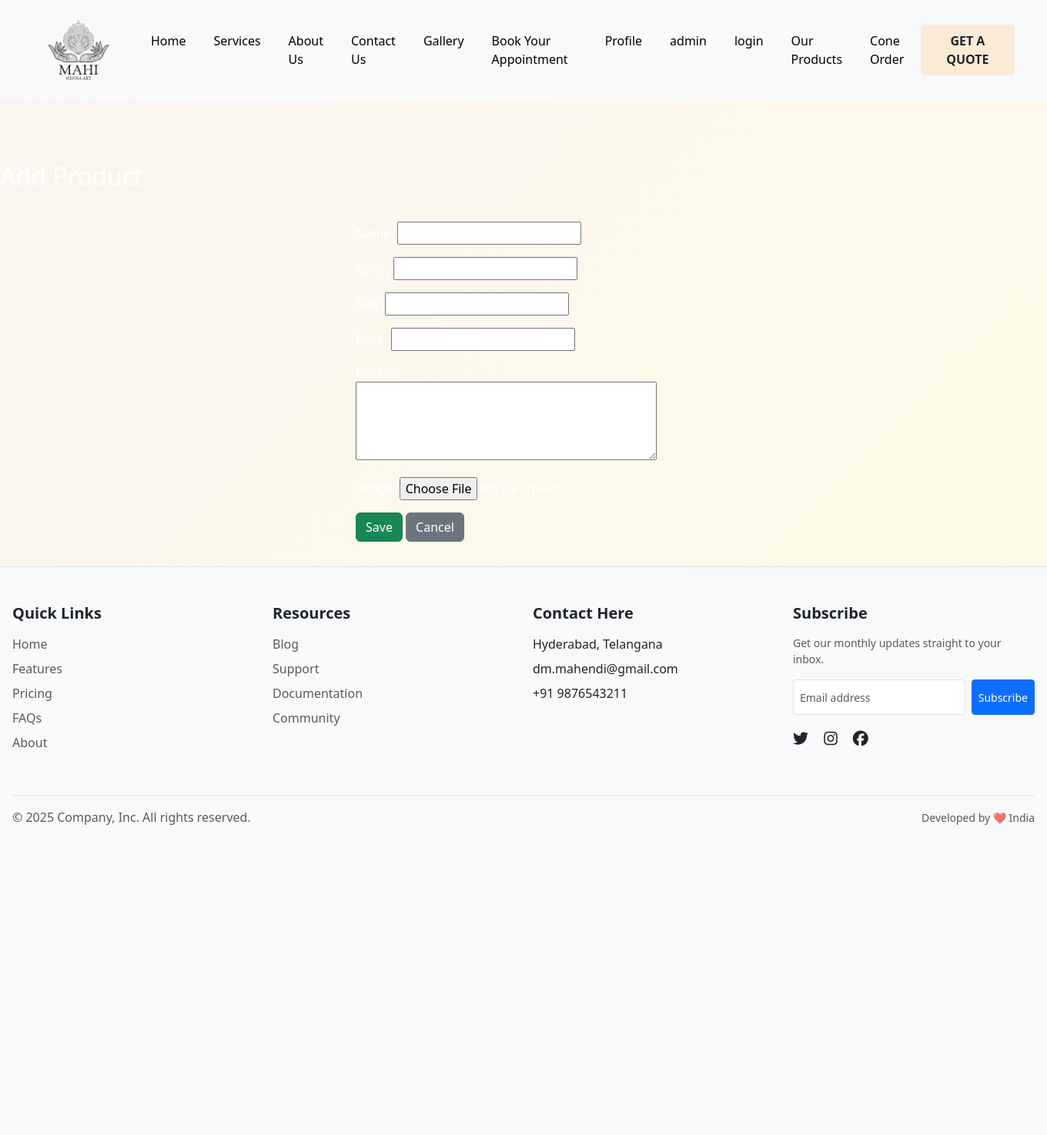
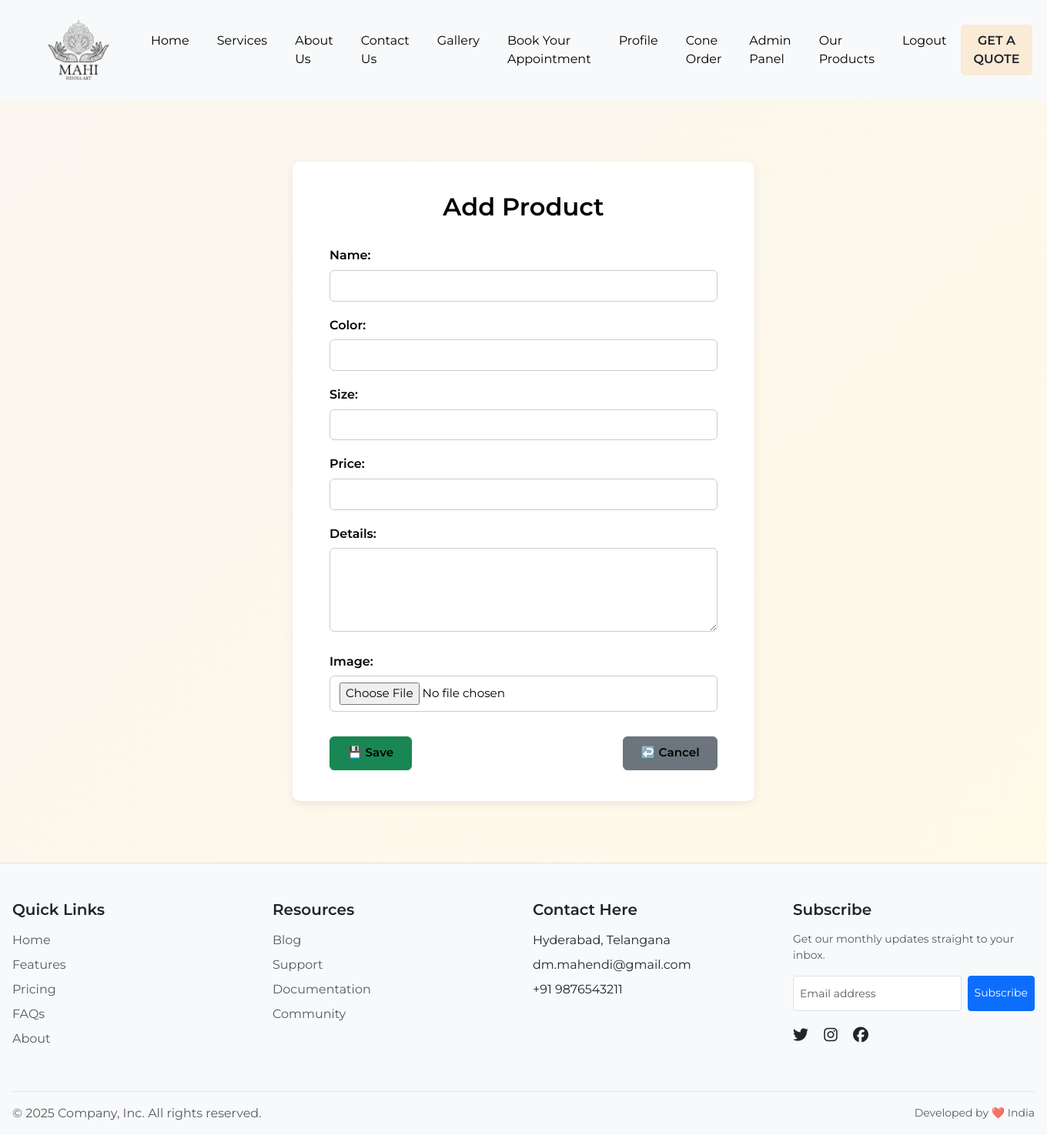
Before and after one commit to hey-akhil/collab_project, a Django app: page /manage-products/add/ in a window 1360 px wide. Shown: the whole page at 77% size. Before the commit the page ends 1072 px from the top, so only its background shows below. Run offline with Django 5.2, Linux system fonts and the light colour scheme; a user stored in the database is signed in; some libraries are stand-ins or nearby versions.

```diff
--- a/ClientApp/templates/app/admin/admin.html
+++ b/ClientApp/templates/app/admin/admin.html
@@ -30,13 +30,13 @@
         </a>
 
         <a href="{% url 'manage_product' %}" class="{% if request.path == '/products/' %}active{% endif %}">
-          <i class="fas fa-box"></i> Products
+          <i class="fas fa-box"></i> Manage Products
         </a>
         <a href="{% url 'manage_gallery' %}" class="{% if request.path == '/customers/' %}active{% endif %}">
           <i class="fa-solid fa-fan"></i> Manage Gallery
         </a>
         <a href="{% url 'logout' %}" class="{% if request.path == '/customers/' %}active{% endif %}">
-          <i class="fa-solid fa-fan"></i> Logout
+          <i class="fa-solid fa-arrow-right-from-bracket"></i> Logout
         </a>
       </nav>
       <div class="user-info">
--- a/ClientApp/templates/app/admin/product_form.html
+++ b/ClientApp/templates/app/admin/product_form.html
@@ -1,13 +1,84 @@
 {% extends 'static_pages/base.html' %}
+{% load static %}
 {% block start %}
-<h2 style="margin-top: 5rem;">{{ title }}</h2>
 
-<div style="max-width: 500px; margin: auto; padding: 2rem;">
+<!-- Google Font & Optional Custom CSS -->
+<link href="https://fonts.googleapis.com/css2?family=Montserrat:wght@400;600&display=swap" rel="stylesheet">
+<style>
+  body {
+    font-family: 'Montserrat', sans-serif;
+    background-color: #f9f9f9;
+  }
+
+  .product-form-wrapper {
+    max-width: 600px;
+    margin: 5rem auto;
+    background-color: #fff;
+    padding: 2.5rem 3rem;
+    border-radius: 10px;
+    box-shadow: 0 4px 12px rgba(0, 0, 0, 0.07);
+    color: #000; /* Ensure text color is black */
+  }
+
+  /* Force all child elements to black text */
+  .product-form-wrapper,
+  .product-form-wrapper * {
+    color: #000 !important;
+  }
+
+  .product-form-wrapper h2 {
+    font-weight: 600;
+    text-align: center;
+    margin-bottom: 2rem;
+  }
+
+  .product-form-wrapper form p {
+    margin-bottom: 1.2rem;
+  }
+
+  .product-form-wrapper label {
+    font-weight: 600;
+    display: block;
+    margin-bottom: 0.4rem;
+  }
+
+  .product-form-wrapper input,
+  .product-form-wrapper select,
+  .product-form-wrapper textarea {
+    width: 100%;
+    padding: 0.5rem 0.75rem;
+    border: 1px solid #ccc;
+    border-radius: 6px;
+    font-size: 0.95rem;
+    color: #000; /* input text color */
+    background-color: #fff;
+  }
+
+  .form-buttons {
+    display: flex;
+    justify-content: space-between;
+    margin-top: 2rem;
+  }
+
+  .form-buttons .btn {
+    padding: 0.6rem 1.4rem;
+    font-weight: 600;
+    font-size: 0.95rem;
+  }
+</style>
+
+<div class="product-form-wrapper">
+  <h2>{{ title }}</h2>
+
   <form method="post" enctype="multipart/form-data">
     {% csrf_token %}
     {{ form.as_p }}
-    <button type="submit" class="btn btn-success">Save</button>
-    <a href="{% url 'manage_products' %}" class="btn btn-secondary">Cancel</a>
+
+    <div class="form-buttons">
+      <button type="submit" class="btn btn-success">💾 Save</button>
+      <a href="{% url 'manage_products' %}" class="btn btn-secondary">↩️ Cancel</a>
+    </div>
   </form>
 </div>
+
 {% endblock %}
--- a/ClientApp/templates/static_pages/navbar.html
+++ b/ClientApp/templates/static_pages/navbar.html
@@ -1,44 +1,69 @@
 {% load static %}
-
 <nav class="navbar navbar-expand-lg navbar-light">
   <div class="container-fluid">
     <a class="navbar-brand fw-bold" href="{% url 'home' %}">
       <img src="{% static 'img/logo.png' %}" alt="Logo" width="120" />
     </a>
-    <button class="navbar-toggler" type="button" data-bs-toggle="collapse" data-bs-target="#navbarNav"
-            aria-controls="navbarNav" aria-expanded="false" aria-label="Toggle navigation">
+    <button class="navbar-toggler" type="button" data-bs-toggle="collapse"
+            data-bs-target="#navbarNav" aria-controls="navbarNav" aria-expanded="false"
+            aria-label="Toggle navigation">
       <span class="navbar-toggler-icon"></span>
     </button>
+
     <div class="collapse navbar-collapse justify-content-center" id="navbarNav">
       <ul class="navbar-nav mb-2 mb-lg-0">
+
         <li class="nav-item">
-          <a class="nav-link active" href="{% url 'home' %}">Home</a>
+          <a class="nav-link" href="{% url 'home' %}">Home</a>
         </li>
-        <li class="nav-item"><a class="nav-link" href="{% url 'our_services' %}">Services</a></li>
-        <li class="nav-item"><a class="nav-link" href="{% url 'about' %}">About Us</a></li>
+        <li class="nav-item">
+          <a class="nav-link" href="{% url 'our_services' %}">Services</a>
+        </li>
+        <li class="nav-item">
+          <a class="nav-link" href="{% url 'about' %}">About Us</a>
+        </li>
         <li class="nav-item">
           <a class="nav-link" href="{% url 'contact' %}">Contact Us</a>
         </li>
-        <li class="nav-item"><a class="nav-link" href="#">Gallery</a></li>
+        <li class="nav-item">
+          <a class="nav-link" href="#">Gallery</a>
+        </li>
         <li class="nav-item">
           <a class="nav-link" href="{% url 'booking' %}">Book Your Appointment</a>
         </li>
+
+        {% if user.is_authenticated %}
         <li class="nav-item">
           <a class="nav-link" href="{% url 'profile' %}">Profile</a>
         </li>
-        <li class="nav-item" >
-          <a class="nav-link" href="{% url 'admin' %}" >admin</a>
+        <li class="nav-item">
+          <a class="nav-link" href="{% url 'order' %}">Cone Order</a>
         </li>
-          <li class="nav-item" >
-          <a class="nav-link" href="{% url 'login' %}" >login</a>
-        <li class="nav-item" >
-          <a class="nav-link" href="{% url 'our_product' %}" >Our Products</a>
+        {% endif %}
+
+        {% if user.is_staff %}
+        <li class="nav-item">
+          <a class="nav-link" href="{% url 'admin_dashboard' %}">Admin Panel</a>
         </li>
-        <li class="nav-item" >
-          <a class="nav-link" href="{% url 'order' %}" >Cone Order</a>
+        {% endif %}
+
+        <li class="nav-item">
+          <a class="nav-link" href="{% url 'our_product' %}">Our Products</a>
         </li>
+
+        {% if user.is_authenticated %}
+        <li class="nav-item">
+          <a class="nav-link" href="{% url 'logout' %}">Logout</a>
+        </li>
+        {% else %}
+        <li class="nav-item">
+          <a class="nav-link" href="{% url 'login' %}">Login</a>
+        </li>
+        {% endif %}
+
       </ul>
     </div>
+
     <button class="btn btn-quote" style="background-color: antiquewhite;">GET A QUOTE</button>
   </div>
 </nav>
--- a/ClientApp/urls.py
+++ b/ClientApp/urls.py
@@ -15,7 +15,8 @@ urlpatterns = [
     path('logout/', views.logout_user, name='logout'),
     path("order/", views.cone_order, name="order"),
     path("place-order/", views.place_order, name="place_order"),
-    path("my-profile/", views.profile, name="profile"),
+    path('profile/', views.profile_view, name='profile'),
+    path('profile/edit/', views.profile_view, name='edit_profile'),
     path('dashboard/', views.admin_dashboard, name='admin_dashboard'),
     path('orders/', views.order_list, name='order_list'),
     path('orders/<int:order_id>/', views.order_detail, name='order_detail'),
--- a/ClientApp/views.py
+++ b/ClientApp/views.py
@@ -34,8 +34,17 @@ def about(request):
 def cone_order(request):
     return render(request, "app/cone_order.html")
 
-def profile(request):
-    return render(request, "app/profile.html")
+@login_required
+def profile_view(request):
+    if request.method == 'POST':
+        new_username = request.POST.get('username')
+        new_email = request.POST.get('email')
+        user = request.user
+        user.username = new_username
+        user.email = new_email
+        user.save()
+        return redirect('profile')
+    return render(request, 'app/profile.html')
 
 def book_appointment(request):
     success = False
```
Also changed, not shown: ClientApp/static/css/manage_products.css (added, +72 -0 lines), ClientApp/templates/app/admin/manage_product.html (+21 -13 lines), ClientApp/templates/app/profile.html (+190 -19 lines), db.sqlite3 (deleted), media/products/Screenshot_2025-08-26_at_10.10.38_AM.png (added), media/products/Screenshot_2025-08-26_at_4.09.51_PM.png (added), media/products/Screenshot_2025-08-27_at_4.18.45_PM.png (added), media/products/Screenshot_2025-08-27_at_5.47.09_PM.png (added).
